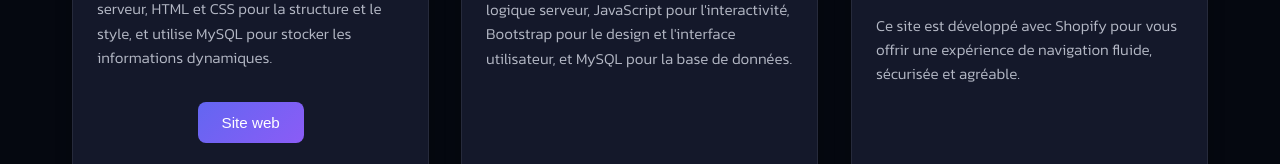
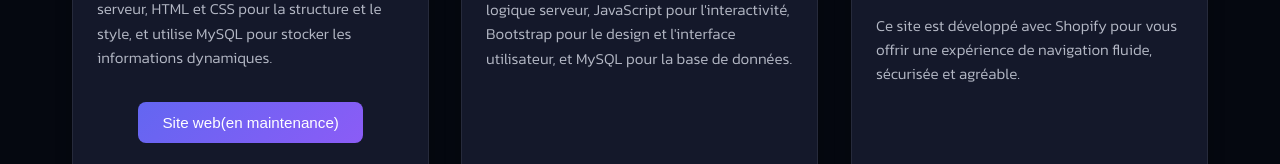
Before and after one commit to Brnbt/portfolio, a plain HTML site: page index.html in a window 1280 px wide. Shown: the part 2261-2425 px from the top of the page. Drawn offline with nearby package versions, Linux system fonts and the light colour scheme.

Commit message:
maintenance

```diff
--- a/index.html
+++ b/index.html
@@ -183,7 +183,7 @@
                     <p>
                         Ce site est développé en PHP pour la logique serveur, HTML et CSS pour la structure et le style, et utilise MySQL pour stocker les informations dynamiques.
                     </p>
-                    <button><a target="_blank" href="http://www.tnkinside.fr/" rel="noopener noreferrer">Site web</a></button>
+                    <button><a target="_blank" href="http://www.tnkinside.fr/" rel="noopener noreferrer">Site web(en maintenance)</a></button>
                     <div class="technologies">
                         <i class='bx bxl-php'></i>
                         <i class='bx bxl-javascript'></i>
```
